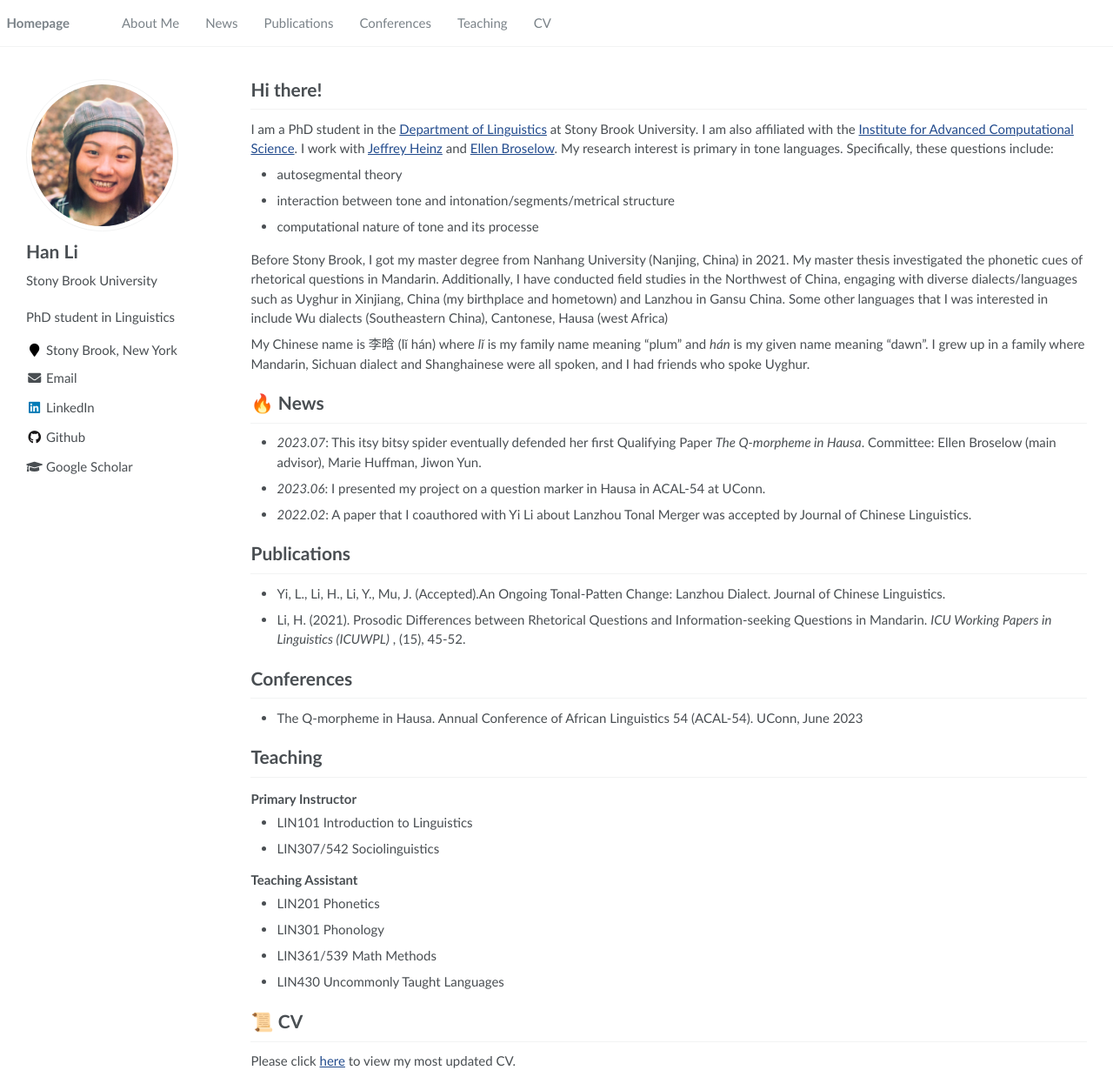
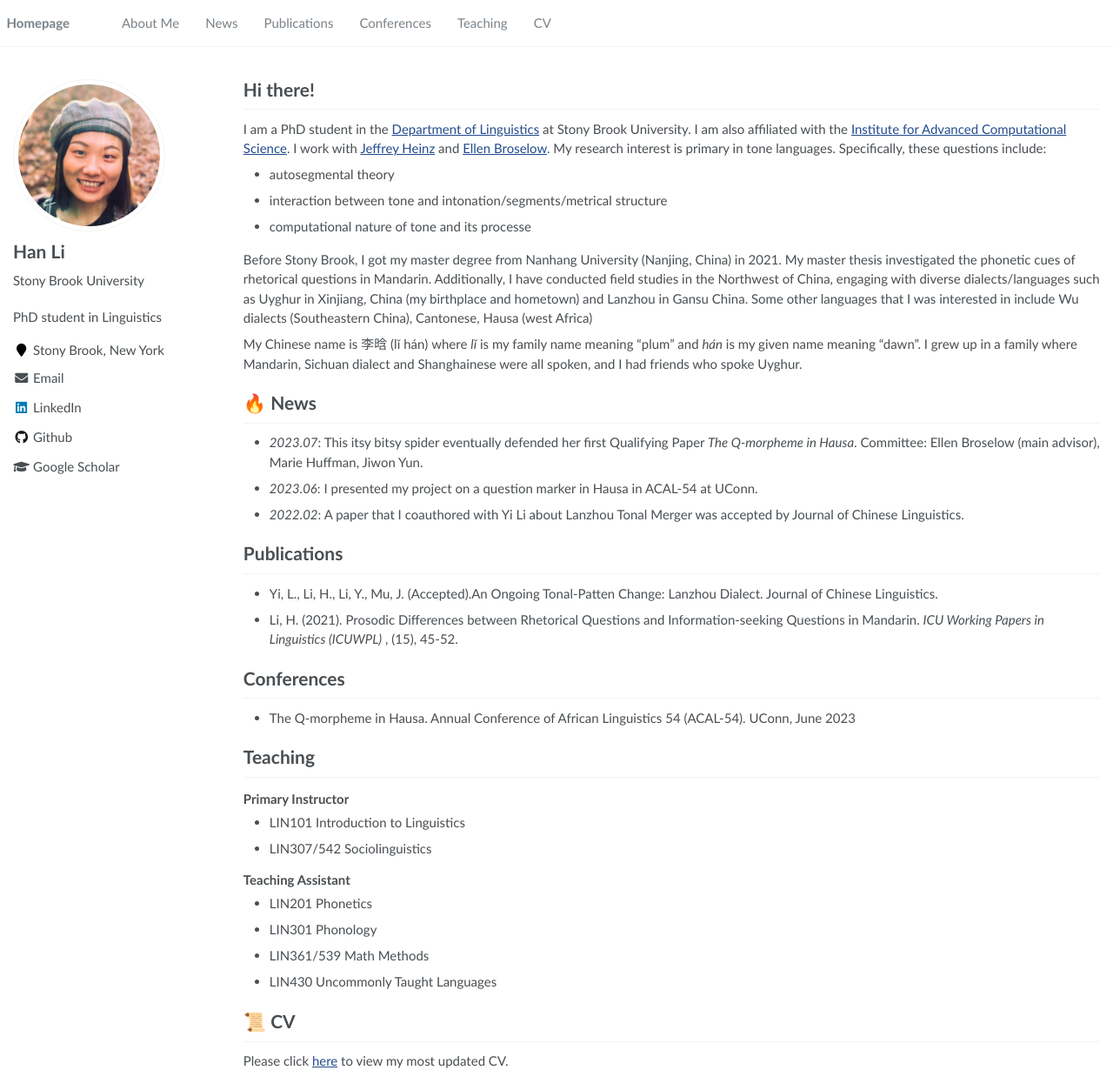
Before and after one commit to lihan829/lihan829.github.io, a Jekyll site: the page built from _pages/about.md, in a window 1280 px wide and 1238 px high. Shown: the whole window at 87% size. Built offline with Jekyll 4.4.1, drawn with Linux system fonts in a browser that asks for light colours.

Commit message:
Update _page.scss

```diff
--- a/_sass/_page.scss
+++ b/_sass/_page.scss
@@ -6,8 +6,8 @@
   @include container;
   @include clearfix;
   margin-top: 1em;
-  padding-left: 2em;
-  padding-right: 2em;
+  padding-left: 1em;
+  padding-right: 1em;
   animation: intro 0.3s both;
   animation-delay: 0.35s;
 
```
